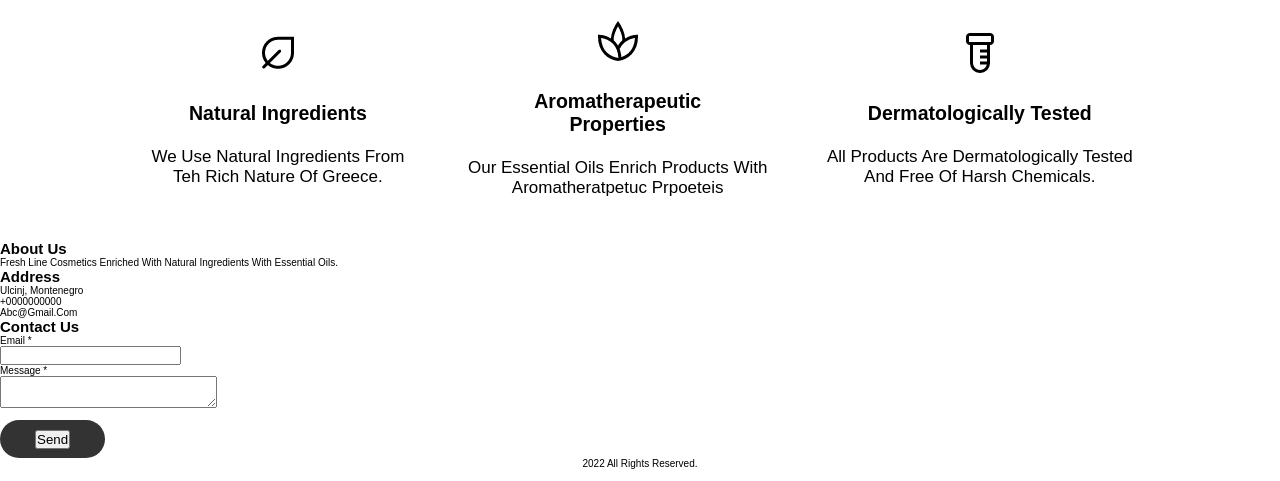
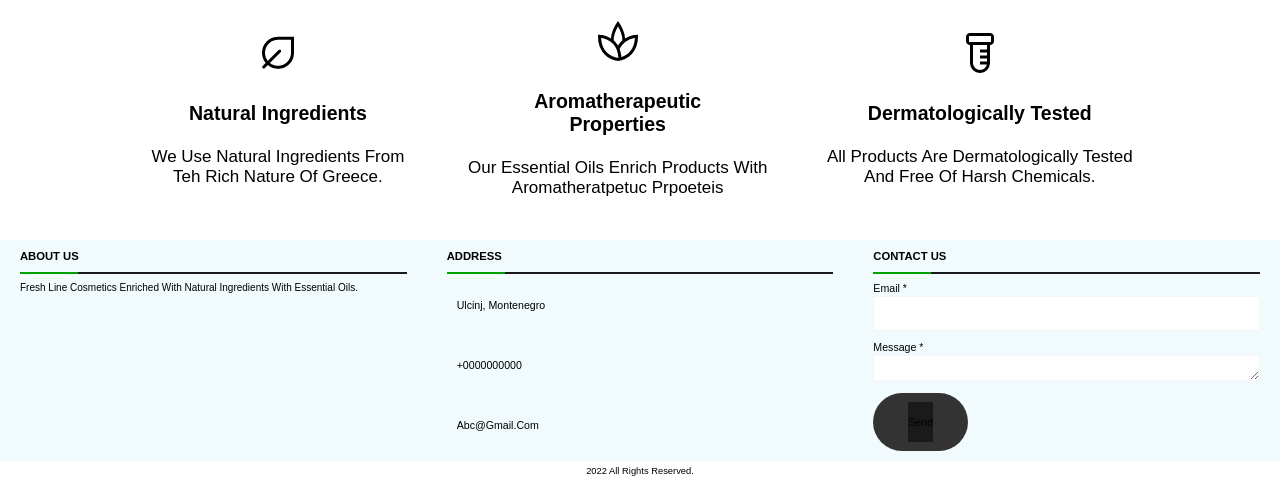
Before and after one commit to gjylapulti/Fresh-Line-Montenegro, a PHP site: page / in a window 1280 px wide. Shown: the part 585-1066 px from the top of the page. Run offline with PHP 8.4, Linux system fonts and the light colour scheme.

Commit message:
Added css of footer

```diff
--- a/style.css
+++ b/style.css
@@ -215,3 +215,176 @@ section{
         flex-direction: column;
     }
 }
+
+@import url('https://fonts.googleapis.com/css?family=Poppins:400,500,600,700&display=swap');
+*{
+  margin: 0;
+  padding: 0;
+  color: black;
+  box-sizing: border-box;
+  font-family: 'Poppins', sans-serif;
+}
+.content1{
+  position: relative;
+  margin: 130px auto;
+  text-align: center;
+  padding: 0 20px;
+}
+.content1 .text{
+  font-size: 2.5rem;
+  font-weight: 600;
+  color: #202020;
+}
+.content1 .p{
+  font-size: 2.1875rem;
+  font-weight: 600;
+  color: #202020;
+}
+footer{
+  bottom: 0px;
+  width: 100%;
+  background: #f1fbfe  ;
+}
+.main-content{
+  display: flex;
+}
+.main-content .box{
+  flex-basis: 50%;
+  padding: 10px 20px;
+}
+.box h2{
+  font-size: 1.125rem;
+  font-weight: 600;
+  text-transform: uppercase;
+}
+.box .content{
+  margin: 20px 0 0 0;
+  position: relative;
+}
+.box .content:before{
+  position: absolute;
+  content: '';
+  top: -10px;
+  height: 2px;
+  width: 100%;
+  background: #1a1a1a;
+}
+.box .content:after{
+  position: absolute;
+  content: '';
+  height: 2px;
+  width: 15%;
+  background: #00a200  ;
+  top: -10px;
+}
+.left .content p{
+  text-align: justify;
+}
+.left .content .social{
+  margin: 20px 0 0 0;
+}
+.left .content .social a{
+  padding: 0 2px;
+}
+.left .content .social a span{
+  height: 40px;
+  width: 40px;
+  background: #1a1a1a;
+  line-height: 40px;
+  text-align: center;
+  font-size: 18px;
+  border-radius: 5px;
+  transition: 0.3s;
+}
+.left .content .social a span:hover{
+  background: #00a200  ;
+}
+.center .content .fas{
+  font-size: 1.4375rem;
+  background: #1a1a1a;
+  height: 45px;
+  width: 45px;
+  line-height: 45px;
+  text-align: center;
+  border-radius: 50%;
+  transition: 0.3s;
+  cursor: pointer;
+}
+.center .content .fas:hover{
+  background:#00a200 ;
+}
+.center .content .text{
+  font-size: 1.0625rem;
+  font-weight: 500;
+  padding-left: 10px;
+}
+.center .content .phone{
+  margin: 15px 0;
+}
+.right form .text{
+  font-size: 1.0625rem;
+  margin-bottom: 2px;
+  color: black;
+}
+.right form .msg{
+  margin-top: 10px;
+}
+.right form input, .right form textarea{
+  width: 100%;
+  font-size: 1.0625rem;
+  background: white;
+  padding-left: 10px;
+  border: 1px solid whitesmoke;
+}
+.right form input:focus,
+.right form textarea:focus{
+  outline-color: #3498db;
+}
+.right form input{
+  height: 35px;
+}
+.right form .btn{
+  margin-top: 10px;
+}
+.right form .btn button{
+  height: 40px;
+  width: 100%;
+  border: none;
+  outline: none;
+  background: #1a1a1a ;
+  font-size: 1.0625rem;
+  font-weight: 500;
+  cursor: pointer;
+  transition: .3s;
+}
+.right form .btn button:hover{
+  background: white;
+}
+.bottom center{
+  padding: 5px;
+  font-size: 0.9375rem;
+  background: white  ;
+}
+.bottom center span{
+  color: black;
+}
+.bottom center a{
+  color: #00a200  ;
+  text-decoration: none;
+}
+.bottom center a:hover{
+  text-decoration: underline;
+}
+@media screen and (max-width: 900px) {
+  footer{
+    position: relative;
+    bottom: 0px;
+  }
+  .main-content{
+    flex-wrap: wrap;
+    flex-direction: column;
+  }
+  .main-content .box{
+    margin: 5px 0;
+  }
+}
```
